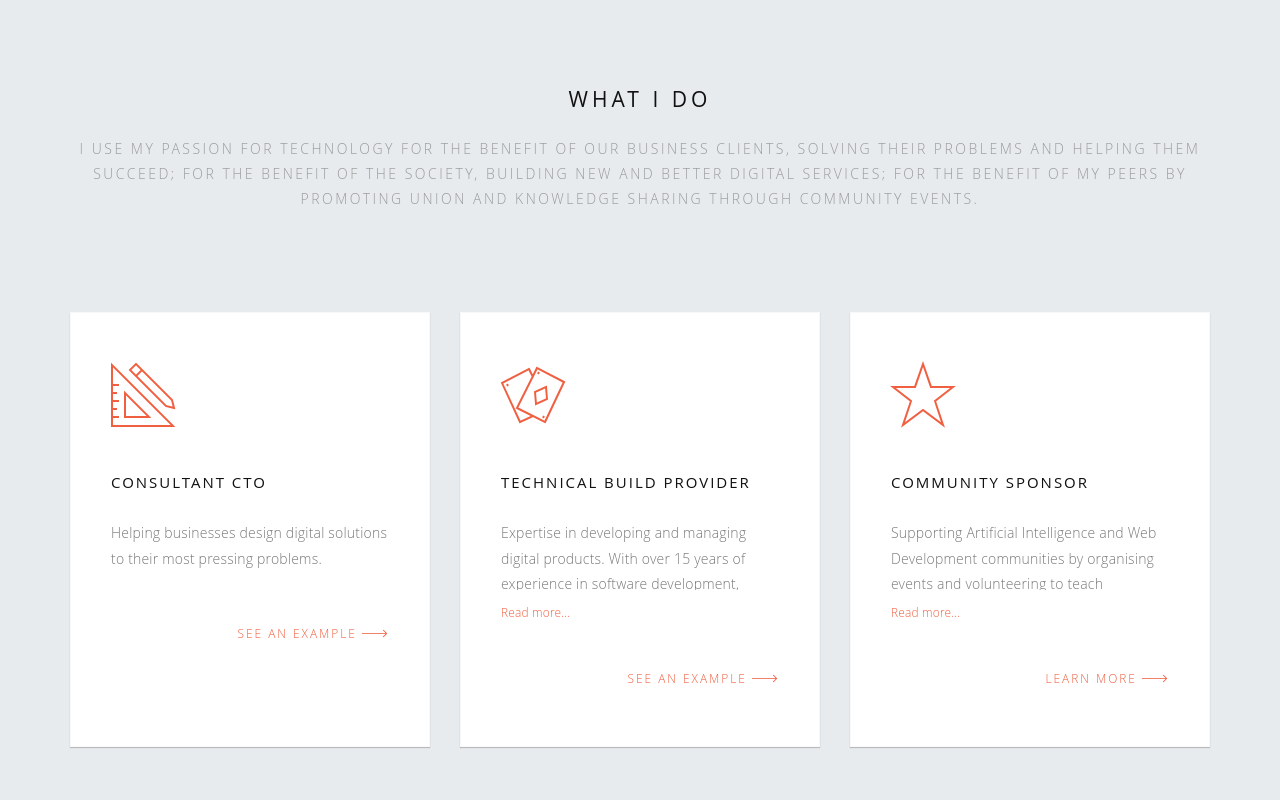
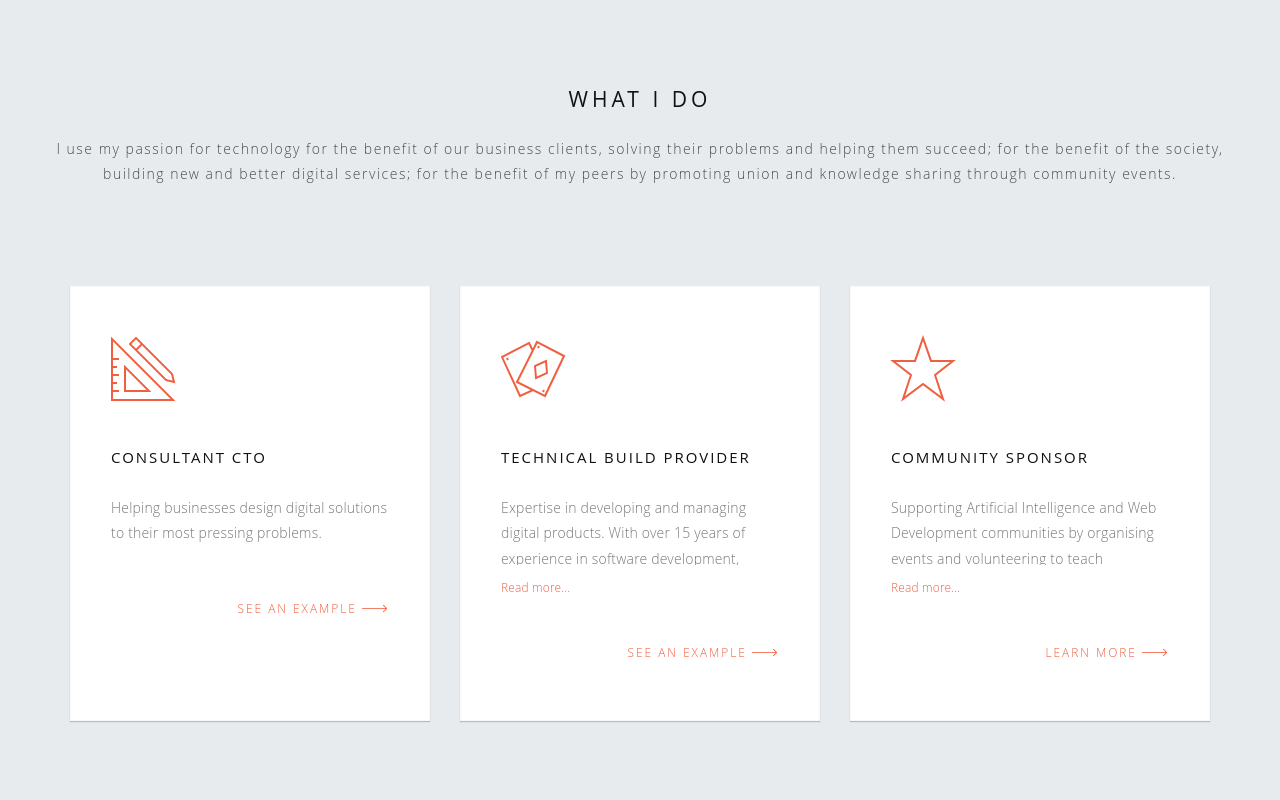
Before and after one commit to jairodiaz/jairodiaz.github.io, a plain HTML site: page index.html in a window 1280 px wide. Shown: the part 1700-2500 px from the top of the page. Drawn offline with Linux system fonts and the light colour scheme; some packages are replaced by stand-ins of ours; a web font is replaced by a local one.

Commit message:
Fix What i do subheading style

```diff
--- a/assets/styles/jairo-diaz-website.css
+++ b/assets/styles/jairo-diaz-website.css
@@ -174,3 +174,9 @@ a.bg-primary:visited{
   background: #f05f40;
   color: white;
 }
+
+.sec-heading .subheading {
+  color: #494949;
+  text-transform: none;
+  letter-spacing: 1.5px;
+}
```
